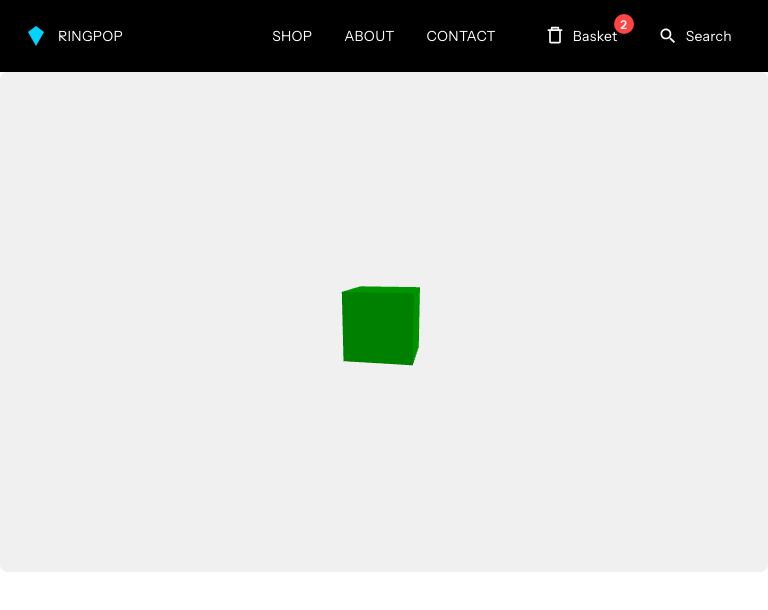
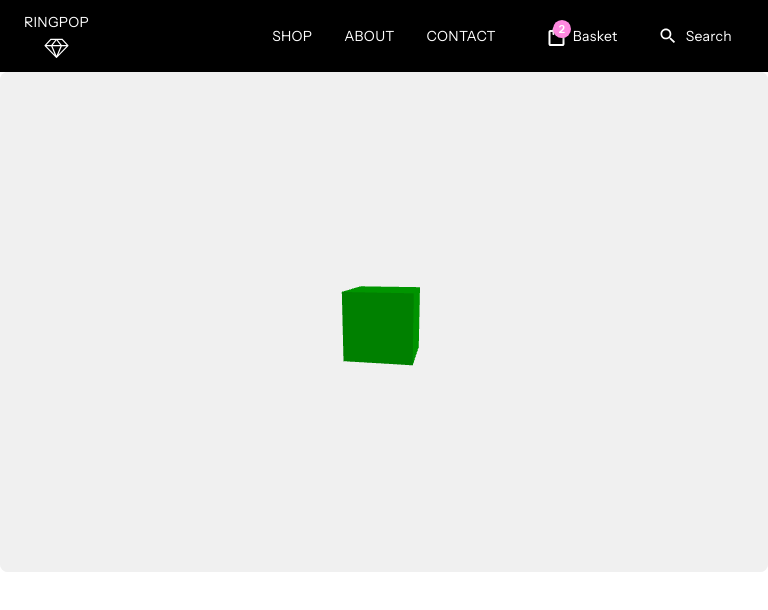
Before and after one commit to JackSvensson/Configurator, a Next.js app: page / in a window 768 px wide. Shown: the top 610 px of the page. Built offline with nearby package versions, Linux system fonts and the light colour scheme.

Commit message:
Small adjustments to navbar

```diff
--- a/src/components/Navbar/Navbar.module.css
+++ b/src/components/Navbar/Navbar.module.css
@@ -15,25 +15,34 @@
   .brand {
     display: flex;
     align-items: center;
-    gap: 12px;
     flex-shrink: 0;
     min-width: 200px;
   }
 
+  .brandContainer {
+    display: flex;
+    flex-direction: column;
+    align-items: center;
+    gap: 4px;
+  }
+
   .logo {
-    width: 28px;
+    width: 30px;
     height: 28px;
-    color: #00d4ff;
+    color: #ffffff;
+    display: flex;
+    align-items: center;
+    justify-content: center;
   }
 
   .brandName {
     font-family: "Instrument Sans", -apple-system, BlinkMacSystemFont, "Segoe UI", sans-serif;
     font-size: 16px;
     font-weight: 400;
-    line-height: 24px; /* 150% */
+    line-height: 24px;
     letter-spacing: 0.32px;
     color: #ffffff;
-    text-transform: normal;
+    text-transform: uppercase;
   }
 
   .navigation {
@@ -49,7 +58,7 @@
     font-family: "Instrument Sans", -apple-system, BlinkMacSystemFont, "Segoe UI", sans-serif;
     font-size: 16px;
     font-weight: 400;
-    line-height: 24px; /* 150% */
+    line-height: 24px;
     letter-spacing: 0.32px;
     color: #ffffff;
     cursor: default;
@@ -67,7 +76,6 @@
   }
 
   .actionItem {
-    position: relative;
     display: flex;
     align-items: center;
     gap: 8px;
@@ -76,6 +84,13 @@
     border-radius: 6px;
     transition: background-color 0.2s ease;
     color: #ffffff;
+  }
+
+  .iconContainer {
+    position: relative;
+    display: flex;
+    align-items: center;
+    justify-content: center;
   }
 
   .actionItem:hover {
@@ -94,16 +109,16 @@
 
   .badge {
     position: absolute;
-    top: -4px;
-    right: -4px;
-    background: #ff4444;
+    top: -8px;
+    right: -8px;
+    background: #FF89E0;
     color: #ffffff;
     font-family: "Instrument Sans", -apple-system, BlinkMacSystemFont, "Segoe UI", sans-serif;
     font-size: 12px;
     font-weight: 600;
     min-width: 20px;
     height: 20px;
-    border-radius: 10px;
+    border-radius: 50%;
     display: flex;
     align-items: center;
     justify-content: center;
@@ -118,12 +133,15 @@
     }
 
     .brand {
-      gap: 16px;
       min-width: 240px;
     }
 
+    .brandContainer {
+      gap: 6px;
+    }
+
     .logo {
-      width: 32px;
+      width: 34px;
       height: 32px;
     }
 
@@ -191,6 +209,7 @@
       letter-spacing: 0.32px;
     }
   }
+
   @media (min-width: 768px) and (max-width: 1023px) {
     .navbar {
       padding: 16px 24px;
@@ -198,13 +217,16 @@
     }
 
     .brand {
-      gap: 10px;
       min-width: 180px;
     }
 
+    .brandContainer {
+      gap: 3px;
+    }
+
     .logo {
-      width: 24px;
-      height: 24px;
+      width: 27px;
+      height: 25px;
     }
 
     .brandName {
@@ -237,4 +259,12 @@
       line-height: 20px;
       letter-spacing: 0.28px;
     }
+
+    .badge {
+      top: -6px;
+      right: -6px;
+      min-width: 18px;
+      height: 18px;
+      font-size: 11px;
+    }
   }
--- a/src/components/Navbar/Navbar.tsx
+++ b/src/components/Navbar/Navbar.tsx
@@ -6,13 +6,15 @@ export default function Navbar() {
     <nav className={styles.navbar}>
       {/* Logo/Brand section */}
       <div className={styles.brand}>
-        <div className={styles.logo}>
-          {/* Diamond icon */}
-          <svg width="24" height="24" viewBox="0 0 24 24" fill="none" xmlns="http://www.w3.org/2000/svg">
-            <path d="M12 2L4 8L12 22L20 8L12 2Z" fill="currentColor"/>
-          </svg>
+        <div className={styles.brandContainer}>
+          <span className={styles.brandName}>RINGPOP</span>
+          <div className={styles.logo}>
+            {/* Diamond icon from assets */}
+            <svg width="30" height="28" viewBox="0 0 30 28" fill="none" xmlns="http://www.w3.org/2000/svg">
+              <path d="M28.1994 10.943L21.8557 3.94299C21.7918 3.87251 21.7131 3.81604 21.6248 3.77737C21.5365 3.73869 21.4406 3.71871 21.3436 3.71877H8.65614C8.5596 3.71803 8.464 3.73716 8.37571 3.77487C8.28742 3.81259 8.20847 3.86804 8.14411 3.93752L1.80036 10.9375C1.6909 11.0596 1.63189 11.2163 1.63461 11.3777C1.63733 11.5392 1.70158 11.694 1.81508 11.8125L14.5026 24.9375C14.5662 25.0034 14.6432 25.056 14.7287 25.0919C14.8143 25.1279 14.9066 25.1464 14.9999 25.1464C15.0932 25.1464 15.1855 25.1279 15.2711 25.0919C15.3566 25.056 15.4336 25.0034 15.4972 24.9375L28.1847 11.8125C28.2966 11.6943 28.3599 11.5406 28.3626 11.3804C28.3654 11.2203 28.3073 11.0647 28.1994 10.943ZM9.10247 12.0313L13.022 21.4911L3.8768 12.0313H9.10247ZM19.4337 12.0313L14.9999 22.7325L10.5661 12.0313H19.4337ZM10.9218 10.7188L14.9999 5.46877L19.078 10.7188H10.9218ZM20.8973 12.0313H26.123L16.9778 21.4911L20.8973 12.0313ZM26.1898 10.7188H20.7772L16.3593 5.03127H21.0355L26.1898 10.7188ZM8.96426 5.03127H13.6405L9.22254 10.7188H3.80997L8.96426 5.03127Z" fill="white"/>
+            </svg>
+          </div>
         </div>
-        <span className={styles.brandName}>RINGPOP</span>
       </div>
 
       {/* Navigation links */}
@@ -24,13 +26,15 @@ export default function Navbar() {
 
       {/* Actions section */}
       <div className={styles.actions}>
-        {/* Basket icon */}
+        {/* Basket icon with badge */}
         <div className={styles.actionItem}>
-          <svg width="20" height="20" viewBox="0 0 24 24" fill="none" xmlns="http://www.w3.org/2000/svg">
-            <path d="M7 4V2C7 1.45 7.45 1 8 1H16C16.55 1 17 1.45 17 2V4H20C20.55 4 21 4.45 21 5S20.55 6 20 6H19V19C19 20.1 18.1 21 17 21H7C5.9 21 5 20.1 5 19V6H4C3.45 6 3 5.55 3 5S3.45 4 4 4H7ZM9 3V4H15V3H9ZM7 6V19H17V6H7Z" fill="currentColor"/>
-          </svg>
+          <div className={styles.iconContainer}>
+            <svg width="17" height="20" viewBox="0 0 17 20" fill="none" xmlns="http://www.w3.org/2000/svg">
+              <path d="M2.5 20C1.95 20 1.47917 19.8042 1.0875 19.4125C0.695833 19.0208 0.5 18.55 0.5 18V6C0.5 5.45 0.695833 4.97917 1.0875 4.5875C1.47917 4.19583 1.95 4 2.5 4H4.5C4.5 2.9 4.89167 1.95833 5.675 1.175C6.45833 0.391667 7.4 0 8.5 0C9.6 0 10.5417 0.391667 11.325 1.175C12.1083 1.95833 12.5 2.9 12.5 4H14.5C15.05 4 15.5208 4.19583 15.9125 4.5875C16.3042 4.97917 16.5 5.45 16.5 6V18C16.5 18.55 16.3042 19.0208 15.9125 19.4125C15.5208 19.8042 15.05 20 14.5 20H2.5ZM2.5 18H14.5V6H12.5V8C12.5 8.28333 12.4042 8.52083 12.2125 8.7125C12.0208 8.90417 11.7833 9 11.5 9C11.2167 9 10.9792 8.90417 10.7875 8.7125C10.5958 8.52083 10.5 8.28333 10.5 8V6H6.5V8C6.5 8.28333 6.40417 8.52083 6.2125 8.7125C6.02083 8.90417 5.78333 9 5.5 9C5.21667 9 4.97917 8.90417 4.7875 8.7125C4.59583 8.52083 4.5 8.28333 4.5 8V6H2.5V18ZM6.5 4H10.5C10.5 3.45 10.3042 2.97917 9.9125 2.5875C9.52083 2.19583 9.05 2 8.5 2C7.95 2 7.47917 2.19583 7.0875 2.5875C6.69583 2.97917 6.5 3.45 6.5 4Z" fill="white"/>
+            </svg>
+            <span className={styles.badge}>2</span>
+          </div>
           <span className={styles.actionText}>Basket</span>
-          <span className={styles.badge}>2</span>
         </div>
 
         {/* Search icon */}
```
